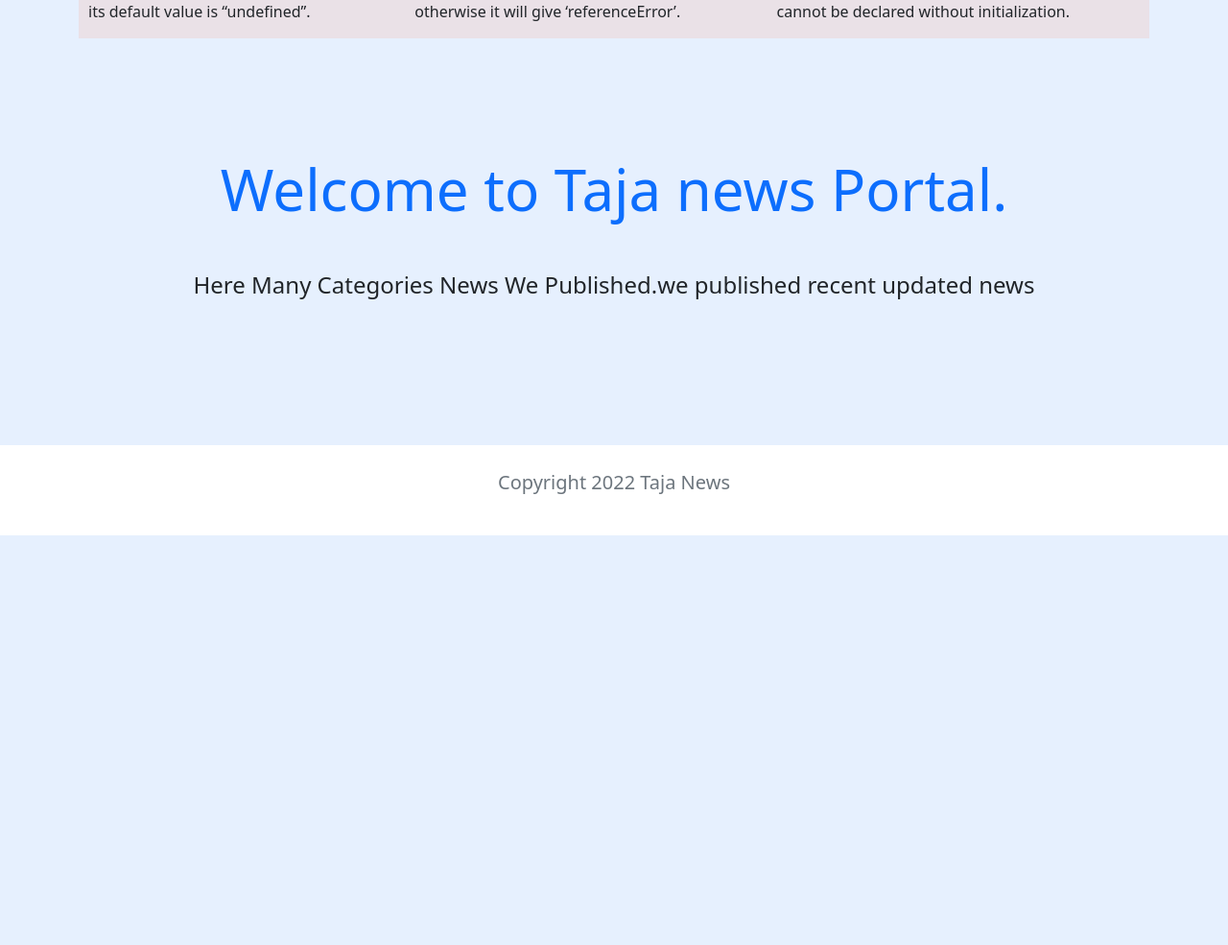
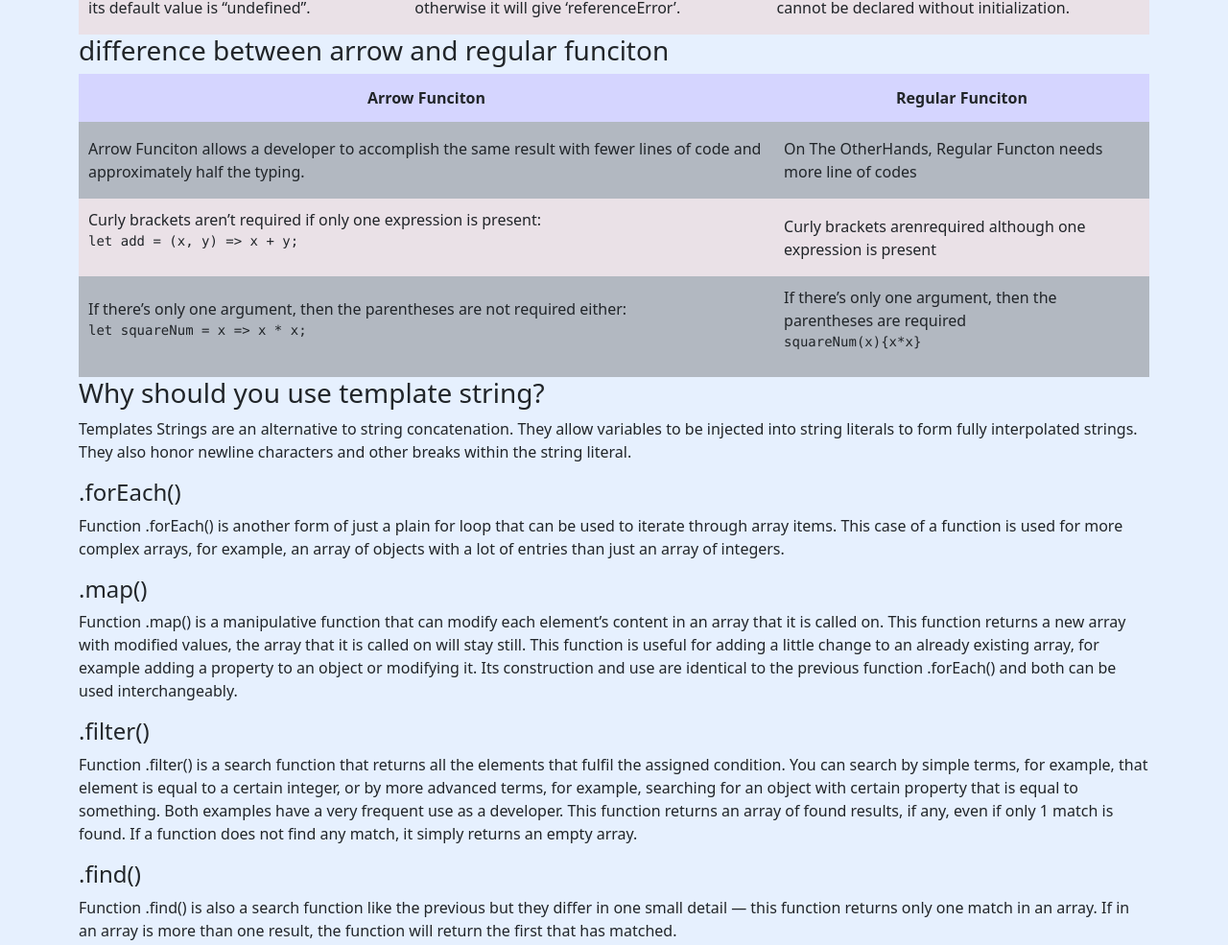
Before and after one commit to mkmasudrana806/news-portal-project, a plain HTML site: page index.html in a window 1280 px wide. Shown: the part 539-1524 px from the top of the page at 96% size. Before the commit the page ends 1097 px from the top, so only its background shows below. Drawn offline with nearby package versions, Linux system fonts and the light colour scheme; no server answers.

Commit message:
blogs is added

```diff
--- a/index.html
+++ b/index.html
@@ -23,7 +23,6 @@
   <body class="bg-primary bg-opacity-10">
     <!-- header section start  -->
     <header class="container mt-4 rounded">
-
       <!-- nav bar section start  -->
       <section>
         <div>
@@ -90,7 +89,8 @@
       <section>
         <!-- Difference Between var, let and constant  -->
         <div class="variable-difference">
-    <h2>Difference Between var, let And Const Keywords</h2>
+          <article>
+            <h3>Difference Between var, let And Const Keywords</h3>
           <table>
             <thead>
               <tr>
@@ -107,7 +107,9 @@
               </tr>
               <tr>
                 <td>It can be updated and re-declared into the scope.</td>
-          <td>It can be updated but cannot be re-declared into the scope.</td>
+                <td>
+                  It can be updated but cannot be re-declared into the scope.
+                </td>
                 <td>It cannot be updated or re-declared into the scope.</td>
               </tr>
               <tr>
@@ -116,16 +118,109 @@
                 <td>It cannot be declared without initialization</td>
               </tr>
               <tr>
-          <td>It can be accessed without initialization as its default value is “undefined”.</td>
-          <td>It cannot be accessed without initialization otherwise it will give ‘referenceError’.</td>
-          <td>It cannot be accessed without initialization, as it cannot be declared without initialization.</td>
+                <td>
+                  It can be accessed without initialization as its default value
+                  is “undefined”.
+                </td>
+                <td>
+                  It cannot be accessed without initialization otherwise it will
+                  give ‘referenceError’.
+                </td>
+                <td>
+                  It cannot be accessed without initialization, as it cannot be
+                  declared without initialization.
+                </td>
               </tr>
             </tbody>
           </table>
+          </article>
         </div>
 
+        <!-- difference between arrow and regular funciton  -->
+        <div class="function-difference">
+          <article>
+            <h3>difference between arrow and regular funciton</h3>
+          <table>
+            <thead>
+              <tr>
+                <th>Arrow Funciton</th>
+                <th>Regular Funciton</th>
+              </tr>
+            </thead>
+            <tbody>
+              <tr>
+                <td>
+                  Arrow Funciton allows a developer to accomplish the same
+                  result with fewer lines of code and approximately half the
+                  typing.
+                </td>
+                <td>
+                  On The OtherHands, Regular Functon needs more line of codes
+                </td>
+              </tr>
+              <tr>
+                <td>
+                  Curly brackets aren’t required if only one expression is
+                  present: <br />
+                  <pre>let add = (x, y) => x + y;</pre>
+                </td>
+                <td>
+                  Curly brackets arenrequired although one expression is present
+                </td>
+              </tr>
+              <tr>
+                <td>
+                  If there’s only one argument, then the parentheses are not
+                  required either: <br />
+                  <pre>let squareNum = x => x * x;</pre>
+                </td>
+                <td>
+                  If there’s only one argument, then the parentheses are
+                  required <br />
+                  <pre>squareNum(x){x*x}</pre>
+                </td>
+              </tr>
+            </tbody>
+          </table>
+          </article>
+        </div>
+<!-- why should we use templetes string  -->
+        <div class="templetes-string">
+          <article>
+            <h3>Why should you use template string?</h3>
+          <p>
+            Templates Strings are an alternative to string concatenation. They
+            allow variables to be injected into string literals to form fully
+            interpolated strings. They also honor newline characters and other
+            breaks within the string literal.
+          </p>
+          </article>
+        </div>
+        <!-- When to Use forEach(), map(), filter(), find(), and reduce() on JavaScript Arrays  -->
+        <div class="array-methods">
+          <article>
+            <h4>.forEach()</h4>
+            <p>
+              Function .forEach() is another form of just a plain for loop that can be used to iterate through array items. This case of a function is used for more complex arrays, for example, an array of objects with a lot of entries than just an array of integers.</p>
+          </article>
+          <article>
+            <h4>.map()</h4>
+            <p>
+              Function .map() is a manipulative function that can modify each element’s content in an array that it is called on. This function returns a new array with modified values, the array that it is called on will stay still. This function is useful for adding a little change to an already existing array, for example adding a property to an object or modifying it. Its construction and use are identical to the previous function .forEach() and both can be used interchangeably.</p>
+          </article>
+          <article>
+            <h4>.filter()</h4>
+            <p>
+              Function .filter() is a search function that returns all the elements that fulfil the assigned condition. You can search by simple terms, for example, that element is equal to a certain integer, or by more advanced terms, for example, searching for an object with certain property that is equal to something. Both examples have a very frequent use as a developer.
 
-
+              This function returns an array of found results, if any, even if only 1 match is found. If a function does not find any match, it simply returns an empty array.</p>
+          </article>
+          <article>
+            <h4>.find()</h4>
+            <p>
+              Function .find() is also a search function like the previous but they differ in one small detail — this function returns only one match in an array. If in an array is more than one result, the function will return the first that has matched.</p>
+          </article>
+        </div>
       </section>
 
       <!-- welcome message by default  -->
```
Lines whose indentation alone changed are shown as unchanged.
